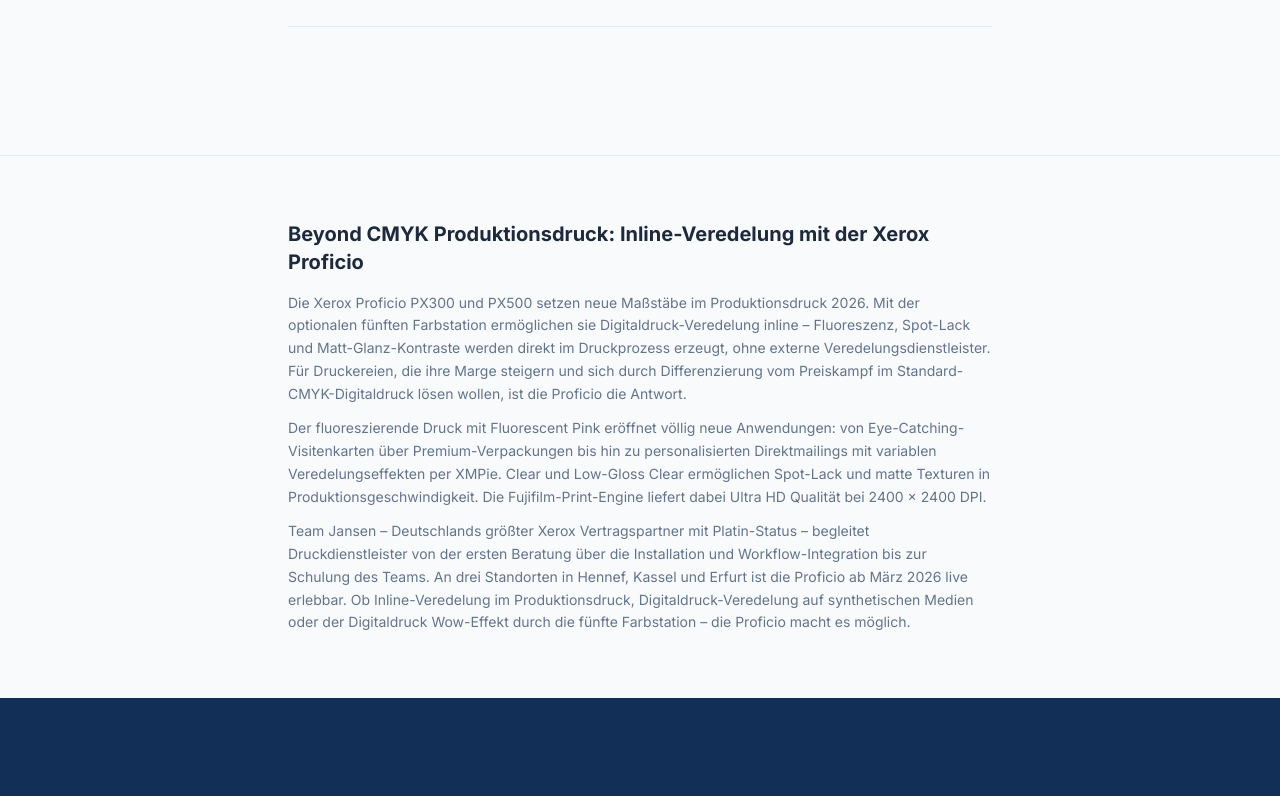
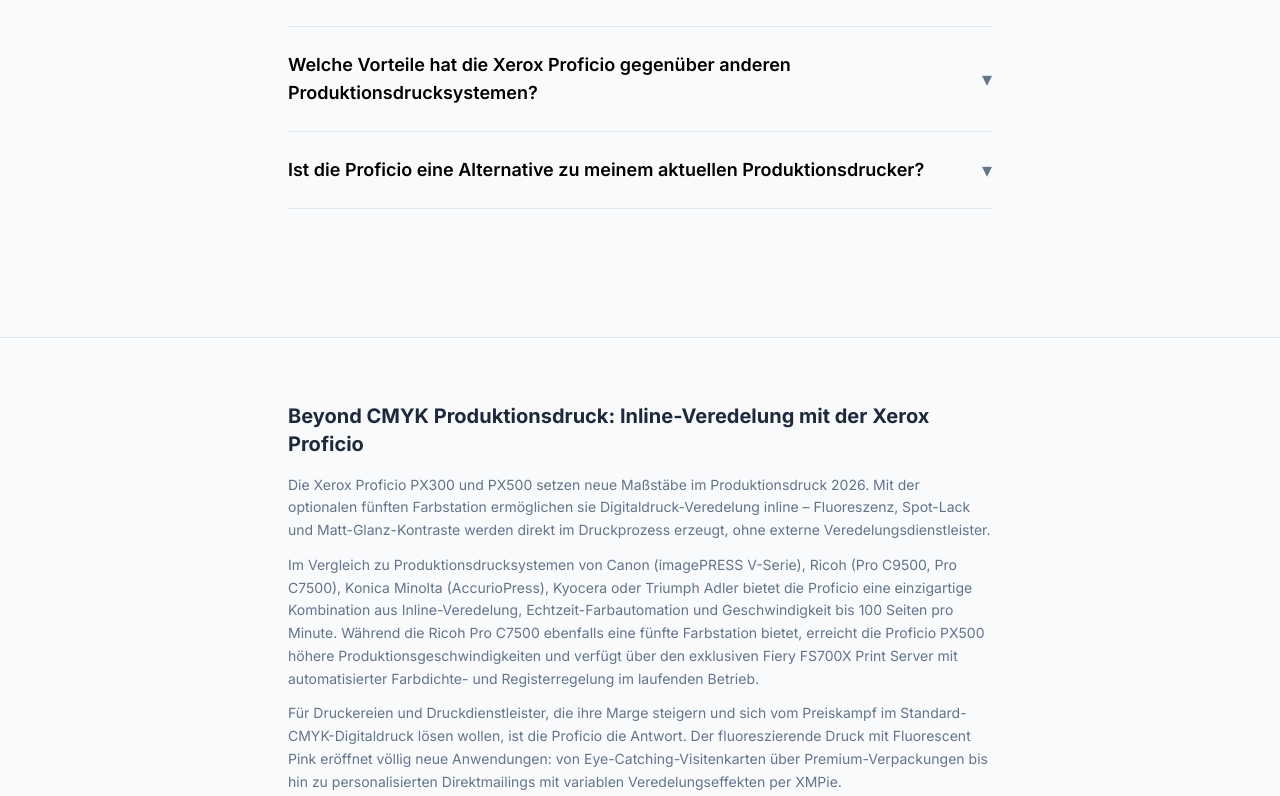
Before and after one commit to hey61/proficio-landingpage, a Next.js app: page / in a window 1280 px wide. Shown: the part 6144-6940 px from the top of the page. Built offline with nearby package versions, Linux system fonts and the light colour scheme.

Commit message:
Add files via upload

```diff
--- a/components/FAQSection.tsx
+++ b/components/FAQSection.tsx
@@ -34,6 +34,14 @@
   {
     q: "Welche Finanzierungsmodelle gibt es?",
     a: "Leasing, Mietkauf und klassische Finanzierung – abgestimmt auf Ihre Investitionsplanung. Kontaktieren Sie uns für eine unverbindliche Berechnung."
+  },
+  {
+    q: "Welche Vorteile hat die Xerox Proficio gegenüber anderen Produktionsdrucksystemen?",
+    a: "Im Segment der Produktionsdrucker mit Inline-Veredelung positioniert sich die Xerox Proficio mit einer Kombination aus Geschwindigkeit, Automatisierung und fünfter Farbstation. Anders als die Canon imagePRESS V-Serie, die keine Inline-Veredelung mit Sonderfarben bietet, ermöglicht die Proficio Fluoreszenz, Spot-Lack und Matt-Effekte in einem Druckdurchgang. Die Ricoh Pro C7500 bietet ebenfalls eine fünfte Farbstation mit Sonderfarben wie Clear, Weiß, Neon-Pink oder Gold – allerdings bei maximal 95 Seiten pro Minute und ohne die Echtzeit-Farbdichte- und Registerautomation der Proficio. Die Konica Minolta AccurioPress-Serie setzt für Veredelung auf externe MGI-Maschinen, die einen separaten Produktionsschritt erfordern. Die Proficio PX500 vereint mit 100 Seiten pro Minute, Ultra-HD-Auflösung und dem exklusiven Fiery FS700X Print Server Veredelung und Produktionsgeschwindigkeit in einem System."
+  },
+  {
+    q: "Ist die Proficio eine Alternative zu meinem aktuellen Produktionsdrucker?",
+    a: "Die Xerox Proficio PX300 und PX500 sind für Druckdienstleister konzipiert, die im mittleren bis hohen Produktionsvolumen arbeiten und sich über Veredelung differenzieren wollen. Typische Upgrade-Szenarien: Sie produzieren auf einer Canon imagePRESS, Ricoh Pro C9500, Konica Minolta AccurioPress, Kyocera TASKalfa oder einem Triumph Adler System und suchen eine Maschine, die Inline-Veredelung ohne separaten Arbeitsschritt ermöglicht. Sie nutzen eine Xerox PrimeLink oder Versant und wollen auf mehr Geschwindigkeit, Automation und Beyond-CMYK-Fähigkeiten umsteigen. Oder Sie lagern Veredelung aktuell an externe Dienstleister aus und wollen die volle Wertschöpfung ins Haus holen. Team Jansen berät Sie gerne, ob die PX300 oder PX500 zu Ihrem Auftragsportfolio passt."
   },
 ];
 
--- a/components/SEOTextBlock.tsx
+++ b/components/SEOTextBlock.tsx
@@ -10,24 +10,35 @@
             Die Xerox Proficio PX300 und PX500 setzen neue Maßstäbe im Produktionsdruck 2026.
             Mit der optionalen fünften Farbstation ermöglichen sie Digitaldruck-Veredelung inline –
             Fluoreszenz, Spot-Lack und Matt-Glanz-Kontraste werden direkt im Druckprozess erzeugt,
-            ohne externe Veredelungsdienstleister. Für Druckereien, die ihre Marge steigern und sich
-            durch Differenzierung vom Preiskampf im Standard-CMYK-Digitaldruck lösen wollen,
-            ist die Proficio die Antwort.
+            ohne externe Veredelungsdienstleister.
           </p>
           <p>
-            Der fluoreszierende Druck mit Fluorescent Pink eröffnet völlig neue Anwendungen:
-            von Eye-Catching-Visitenkarten über Premium-Verpackungen bis hin zu personalisierten
-            Direktmailings mit variablen Veredelungseffekten per XMPie. Clear und Low-Gloss Clear
-            ermöglichen Spot-Lack und matte Texturen in Produktionsgeschwindigkeit.
-            Die Fujifilm-Print-Engine liefert dabei Ultra HD Qualität bei 2400 × 2400 DPI.
+            Im Vergleich zu Produktionsdrucksystemen von Canon (imagePRESS V-Serie),
+            Ricoh (Pro C9500, Pro C7500), Konica Minolta (AccurioPress), Kyocera oder
+            Triumph Adler bietet die Proficio eine einzigartige Kombination aus Inline-Veredelung,
+            Echtzeit-Farbautomation und Geschwindigkeit bis 100 Seiten pro Minute. Während die
+            Ricoh Pro C7500 ebenfalls eine fünfte Farbstation bietet, erreicht die Proficio PX500
+            höhere Produktionsgeschwindigkeiten und verfügt über den exklusiven Fiery FS700X
+            Print Server mit automatisierter Farbdichte- und Registerregelung im laufenden Betrieb.
+          </p>
+          <p>
+            Für Druckereien und Druckdienstleister, die ihre Marge steigern und sich vom Preiskampf
+            im Standard-CMYK-Digitaldruck lösen wollen, ist die Proficio die Antwort. Der
+            fluoreszierende Druck mit Fluorescent Pink eröffnet völlig neue Anwendungen: von
+            Eye-Catching-Visitenkarten über Premium-Verpackungen bis hin zu personalisierten
+            Direktmailings mit variablen Veredelungseffekten per XMPie.
           </p>
           <p>
             Team Jansen – Deutschlands größter Xerox Vertragspartner mit Platin-Status – begleitet
             Druckdienstleister von der ersten Beratung über die Installation und Workflow-Integration
             bis zur Schulung des Teams. An drei Standorten in Hennef, Kassel und Erfurt ist die
-            Proficio ab März 2026 live erlebbar. Ob Inline-Veredelung im Produktionsdruck,
-            Digitaldruck-Veredelung auf synthetischen Medien oder der Digitaldruck Wow-Effekt
-            durch die fünfte Farbstation – die Proficio macht es möglich.
+            Proficio ab März 2026 live erlebbar. Im Bereich Production Printing und
+            Digitaldruck-Veredelung ist Team Jansen Ihr Ansprechpartner für die gesamte Proficio-Serie.
+          </p>
+          <p>
+            Ob Inline-Veredelung im Produktionsdruck, Digitaldruck-Veredelung auf synthetischen
+            Medien oder der Digitaldruck Wow-Effekt durch die fünfte Farbstation – die Proficio
+            macht es möglich.
           </p>
         </div>
       </div>
```
